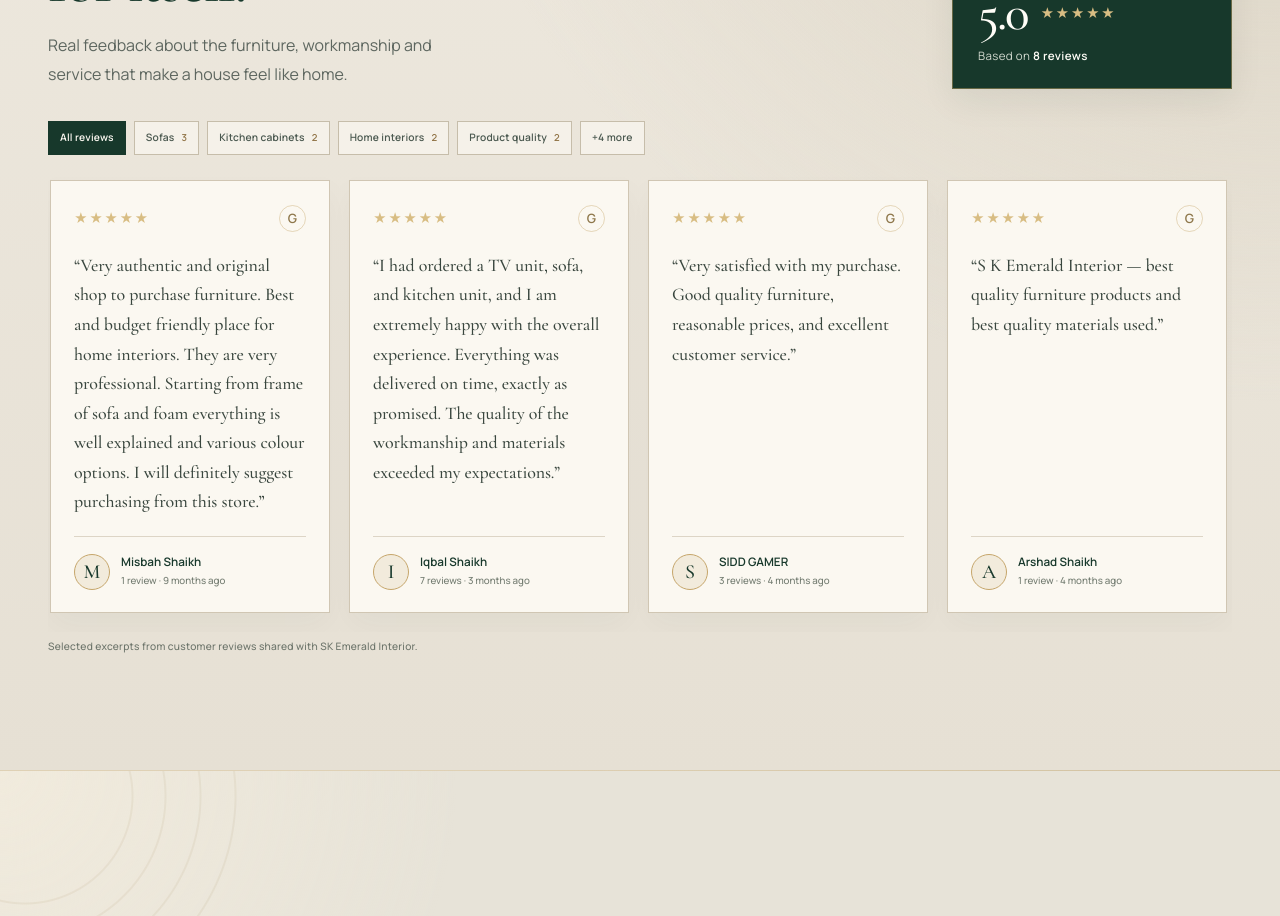
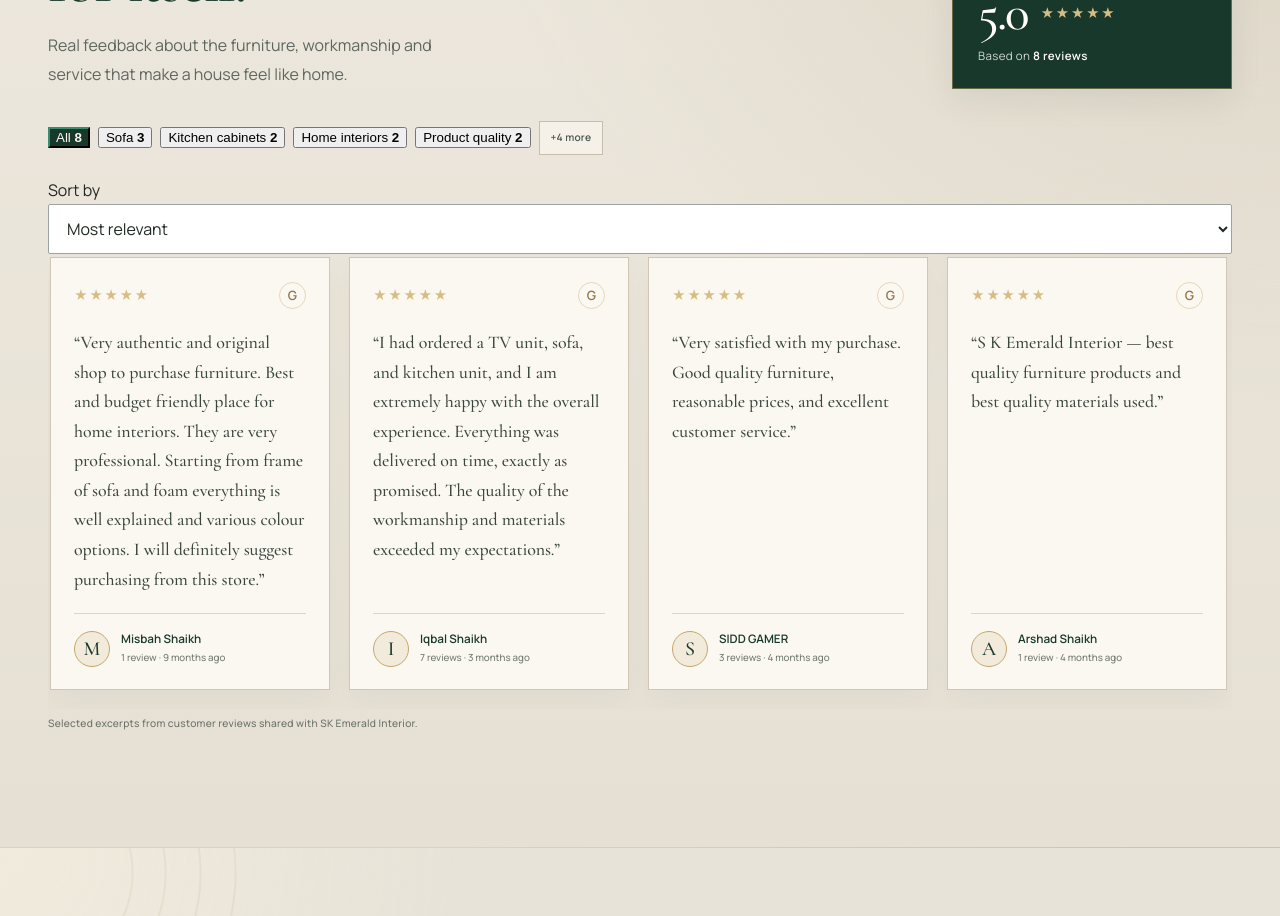
Before and after one commit to faisalahmad7/SK-emerald-landing-page, a React (Vite) app: page / in a window 1280 px wide. Shown: the part 7480-8396 px from the top of the page. Built offline with nearby package versions, Linux system fonts and the light colour scheme.

Commit message:
Add usable review category filters and sorting

```diff
--- a/src/pages/Home.jsx
+++ b/src/pages/Home.jsx
@@ -1,3 +1,4 @@
+import { useState } from 'react'
 import { Link } from '../router'
 import { Photo, Seo, Dim, Enquire } from '../components/ui'
 import { BUSINESS, waLink, mapsLink } from '../data/business'
@@ -21,14 +22,22 @@ const TILES = [
 ]
 
 const REVIEWS = [
-  { name: 'Misbah Shaikh', meta: '1 review · 9 months ago', text: 'Very authentic and original shop to purchase furniture. Best and budget friendly place for home interiors. They are very professional. Starting from frame of sofa and foam everything is well explained and various colour options. I will definitely suggest purchasing from this store.' },
-  { name: 'Iqbal Shaikh', meta: '7 reviews · 3 months ago', text: 'I had ordered a TV unit, sofa, and kitchen unit, and I am extremely happy with the overall experience. Everything was delivered on time, exactly as promised. The quality of the workmanship and materials exceeded my expectations.' },
-  { name: 'SIDD GAMER', meta: '3 reviews · 4 months ago', text: 'Very satisfied with my purchase. Good quality furniture, reasonable prices, and excellent customer service.' },
-  { name: 'Arshad Shaikh', meta: '1 review · 4 months ago', text: 'S K Emerald Interior — best quality furniture products and best quality materials used.' },
-  { name: 'Naaz Shaikh', meta: '2 reviews · 9 months ago', text: 'Their furniture and interior work are excellent. Very attractive collection. We roamed a lot but did not find quality items like SK Emerald Interior. Really satisfied with the quality and service.' },
-  { name: 'Sachin Lonkar', meta: '1 review · 1 photo · 1 month ago', text: 'Wishing you continued success with all your future orders.' },
-  { name: 'Iqra Khan', meta: '1 review · 9 months ago', text: 'Their furniture quality must be appreciated. They use such great quality materials. Their sofa collections are really nice, and their kitchen trolley, interior designs and trending wardrobes are awesome.' },
-  { name: 'Abul Shaikh', meta: 'Local Guide · 35 reviews · 2 months ago', text: 'I recently got my kitchen cabinets designed and installed by this interior design shop, and I am very happy with the final outcome. The finish is sleek, modern, and premium-looking, with excellent attention to detail.' },
+  { name: 'Misbah Shaikh', meta: '1 review · 9 months ago', ageMonths: 9, rating: 5, topics: ['sofas', 'interiors'], text: 'Very authentic and original shop to purchase furniture. Best and budget friendly place for home interiors. They are very professional. Starting from frame of sofa and foam everything is well explained and various colour options. I will definitely suggest purchasing from this store.' },
+  { name: 'Iqbal Shaikh', meta: '7 reviews · 3 months ago', ageMonths: 3, rating: 5, topics: ['sofas', 'kitchens'], text: 'I had ordered a TV unit, sofa, and kitchen unit, and I am extremely happy with the overall experience. Everything was delivered on time, exactly as promised. The quality of the workmanship and materials exceeded my expectations.' },
+  { name: 'SIDD GAMER', meta: '3 reviews · 4 months ago', ageMonths: 4, rating: 5, topics: ['quality'], text: 'Very satisfied with my purchase. Good quality furniture, reasonable prices, and excellent customer service.' },
+  { name: 'Arshad Shaikh', meta: '1 review · 4 months ago', ageMonths: 4, rating: 5, topics: ['quality'], text: 'S K Emerald Interior — best quality furniture products and best quality materials used.' },
+  { name: 'Naaz Shaikh', meta: '2 reviews · 9 months ago', ageMonths: 9, rating: 5, topics: ['interiors'], text: 'Their furniture and interior work are excellent. Very attractive collection. We roamed a lot but did not find quality items like SK Emerald Interior. Really satisfied with the quality and service.' },
+  { name: 'Sachin Lonkar', meta: '1 review · 1 photo · 1 month ago', ageMonths: 1, rating: 5, topics: [], text: 'Wishing you continued success with all your future orders.' },
+  { name: 'Iqra Khan', meta: '1 review · 9 months ago', ageMonths: 9, rating: 5, topics: ['sofas'], text: 'Their furniture quality must be appreciated. They use such great quality materials. Their sofa collections are really nice, and their kitchen trolley, interior designs and trending wardrobes are awesome.' },
+  { name: 'Abul Shaikh', meta: 'Local Guide · 35 reviews · 2 months ago', ageMonths: 2, rating: 5, topics: ['kitchens'], text: 'I recently got my kitchen cabinets designed and installed by this interior design shop, and I am very happy with the final outcome. The finish is sleek, modern, and premium-looking, with excellent attention to detail.' },
+]
+
+const REVIEW_TOPICS = [
+  { key: 'all', label: 'All', count: 8 },
+  { key: 'sofas', label: 'Sofa', count: 3 },
+  { key: 'kitchens', label: 'Kitchen cabinets', count: 2 },
+  { key: 'interiors', label: 'Home interiors', count: 2 },
+  { key: 'quality', label: 'Product quality', count: 2 },
 ]
 
 function Tile({ slug, area, ratio, delay }) {
@@ -48,6 +57,17 @@ function Tile({ slug, area, ratio, delay }) {
 }
 
 export default function Home() {
+  const [reviewTopic, setReviewTopic] = useState('all')
+  const [reviewSort, setReviewSort] = useState('relevant')
+  const visibleReviews = REVIEWS
+    .filter((review) => reviewTopic === 'all' || review.topics.includes(reviewTopic))
+    .slice()
+    .sort((a, b) => {
+      if (reviewSort === 'newest') return a.ageMonths - b.ageMonths
+      if (reviewSort === 'highest') return b.rating - a.rating
+      if (reviewSort === 'lowest') return a.rating - b.rating
+      return 0
+    })
   return (
     <div className="homepage-ribbon-pass">
       <Seo path="/" description="Sofas, recliners, beds, wardrobes, modular kitchens and TV units made to measure, from a showroom in Kondhwa, Pune." ld={ld} />
@@ -155,11 +175,26 @@ export default function Home() {
               <p>Based on <strong>8 reviews</strong></p>
             </div>
           </div>
-          <div className="editorial-review-topics" aria-label="Review topics">
-            <span className="topic-active">All reviews</span><span>Sofas <b>3</b></span><span>Kitchen cabinets <b>2</b></span><span>Home interiors <b>2</b></span><span>Product quality <b>2</b></span><span>+4 more</span>
+          <div className="editorial-review-tools">
+            <div className="editorial-review-topics" aria-label="Filter review topics">
+              {REVIEW_TOPICS.map((topic) => (
+                <button key={topic.key} type="button" className={reviewTopic === topic.key ? 'topic-active' : ''} aria-pressed={reviewTopic === topic.key} onClick={() => setReviewTopic(topic.key)}>
+                  {topic.label} <b>{topic.count}</b>
+                </button>
+              ))}
+              <span className="editorial-review-more">+4 more</span>
+            </div>
+            <label className="editorial-review-sort">Sort by
+              <select value={reviewSort} onChange={(event) => setReviewSort(event.target.value)}>
+                <option value="relevant">Most relevant</option>
+                <option value="newest">Newest</option>
+                <option value="highest">Highest</option>
+                <option value="lowest">Lowest</option>
+              </select>
+            </label>
           </div>
           <div className="editorial-review-rail" aria-label="Customer review excerpts" tabIndex={0}>
-            {REVIEWS.map((review) => (
+            {visibleReviews.map((review) => (
               <article className="editorial-review-card" key={review.name}>
                 <div className="editorial-review-card-top"><span className="editorial-review-stars" aria-label="5 out of 5 stars">★★★★★</span><span className="editorial-review-mark" aria-label="Google review">G</span></div>
                 <blockquote>“{review.text}”</blockquote>
```
